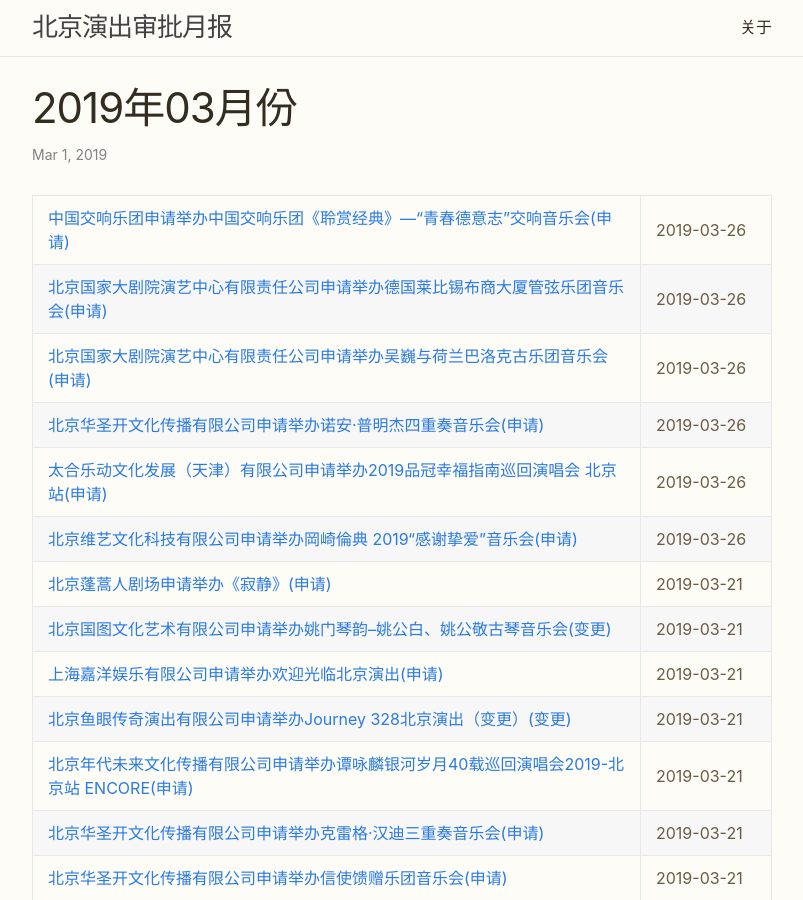
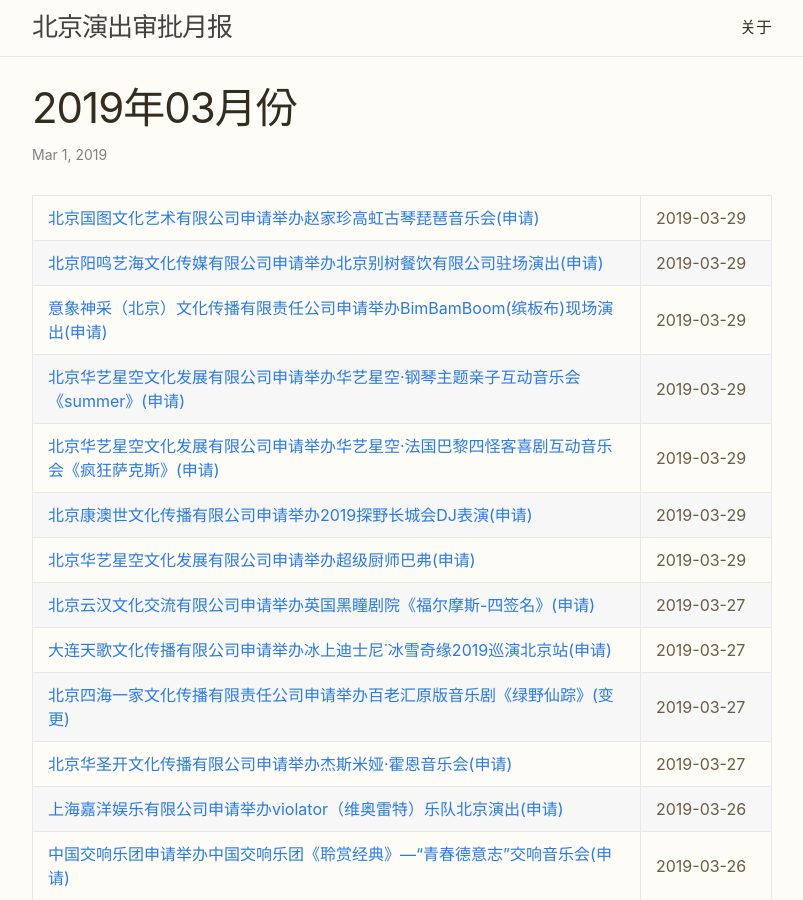
Before and after one commit to walnutpedia/beijing-shows, a Jekyll site: the page built from _posts/2019-03-01-201903.md, in a window 1280 px wide and 900 px high. Shown: the whole window, without its empty margins (238-1041 px from the left). Built offline with Jekyll 4.4.1, drawn with Linux system fonts in a browser that asks for light colours.

Commit message:
update data

```diff
--- a/_posts/2019-03-01-201903.md
+++ b/_posts/2019-03-01-201903.md
@@ -4,6 +4,18 @@ title:  "2019年03月份"
 date:   2019-03-01
 ---
 
+| [北京国图文化艺术有限公司申请举办赵家珍高虹古琴琵琶音乐会(申请)](http://www.beijing.gov.cn/zfxxgk/110021/xzspjggs53/2019-03/29/content_7db7f50bb7804965bad6441801c65988.shtml){:target="_blank"} | 2019-03-29 |
+| [北京阳鸣艺海文化传媒有限公司申请举办北京别树餐饮有限公司驻场演出(申请)](http://www.beijing.gov.cn/zfxxgk/110021/xzspjggs53/2019-03/29/content_2005278b8a9841a589585e4ee2fd0fbb.shtml){:target="_blank"} | 2019-03-29 |
+| [意象神采（北京）文化传播有限责任公司申请举办BimBamBoom(缤板布)现场演出(申请)](http://www.beijing.gov.cn/zfxxgk/110021/xzspjggs53/2019-03/29/content_0f36be5ec39243318a3c7ef394bbf035.shtml){:target="_blank"} | 2019-03-29 |
+| [北京华艺星空文化发展有限公司申请举办华艺星空·钢琴主题亲子互动音乐会《summer》(申请)](http://www.beijing.gov.cn/zfxxgk/110021/xzspjggs53/2019-03/29/content_cbbebb47b3f94f6196546523c0653db3.shtml){:target="_blank"} | 2019-03-29 |
+| [北京华艺星空文化发展有限公司申请举办华艺星空·法国巴黎四怪客喜剧互动音乐会《疯狂萨克斯》(申请)](http://www.beijing.gov.cn/zfxxgk/110021/xzspjggs53/2019-03/29/content_af927c211fa74feab78eb6843547f356.shtml){:target="_blank"} | 2019-03-29 |
+| [北京康澳世文化传播有限公司申请举办2019探野长城会DJ表演(申请)](http://www.beijing.gov.cn/zfxxgk/110021/xzspjggs53/2019-03/29/content_d3b12fbd83ff4bb4b226435ea4562362.shtml){:target="_blank"} | 2019-03-29 |
+| [北京华艺星空文化发展有限公司申请举办超级厨师巴弗(申请)](http://www.beijing.gov.cn/zfxxgk/110021/xzspjggs53/2019-03/29/content_05d94ce825a745e7bf0dcb9696426d9c.shtml){:target="_blank"} | 2019-03-29 |
+| [北京云汉文化交流有限公司申请举办英国黑瞳剧院《福尔摩斯-四签名》(申请)](http://www.beijing.gov.cn/zfxxgk/110021/xzspjggs53/2019-03/27/content_a16daf8661244bc391882e04fa615403.shtml){:target="_blank"} | 2019-03-27 |
+| [大连天歌文化传播有限公司申请举办冰上迪士尼˙冰雪奇缘2019巡演北京站(申请)](http://www.beijing.gov.cn/zfxxgk/110021/xzspjggs53/2019-03/27/content_ad1dbd616321480ba464bbea3c73a930.shtml){:target="_blank"} | 2019-03-27 |
+| [北京四海一家文化传播有限责任公司申请举办百老汇原版音乐剧《绿野仙踪》(变更)](http://www.beijing.gov.cn/zfxxgk/110021/xzspjggs53/2019-03/27/content_8e398bcb97974d9c9b50355cd44a3ae8.shtml){:target="_blank"} | 2019-03-27 |
+| [北京华圣开文化传播有限公司申请举办杰斯米娅·霍恩音乐会(申请)](http://www.beijing.gov.cn/zfxxgk/110021/xzspjggs53/2019-03/27/content_a2bc80c980fe43a880cea15674927fa7.shtml){:target="_blank"} | 2019-03-27 |
+| [上海嘉洋娱乐有限公司申请举办violator（维奥雷特）乐队北京演出(申请)](http://www.beijing.gov.cn/zfxxgk/110021/xzspjggs53/2019-03/26/content_ca352839d73f480aade13ba7037e7122.shtml){:target="_blank"} | 2019-03-26 |
 | [中国交响乐团申请举办中国交响乐团《聆赏经典》—“青春德意志”交响音乐会(申请)](http://www.beijing.gov.cn/zfxxgk/110021/xzspjggs53/2019-03/26/content_1b9bdef6bf2f485fbbf8902400deea0b.shtml){:target="_blank"} | 2019-03-26 |
 | [北京国家大剧院演艺中心有限责任公司申请举办德国莱比锡布商大厦管弦乐团音乐会(申请)](http://www.beijing.gov.cn/zfxxgk/110021/xzspjggs53/2019-03/26/content_133fd7ea0f864a4c94f965ee4bf2fbdc.shtml){:target="_blank"} | 2019-03-26 |
 | [北京国家大剧院演艺中心有限责任公司申请举办吴巍与荷兰巴洛克古乐团音乐会(申请)](http://www.beijing.gov.cn/zfxxgk/110021/xzspjggs53/2019-03/26/content_119d09abeb80403fa578d1c8230eb97f.shtml){:target="_blank"} | 2019-03-26 |
```
